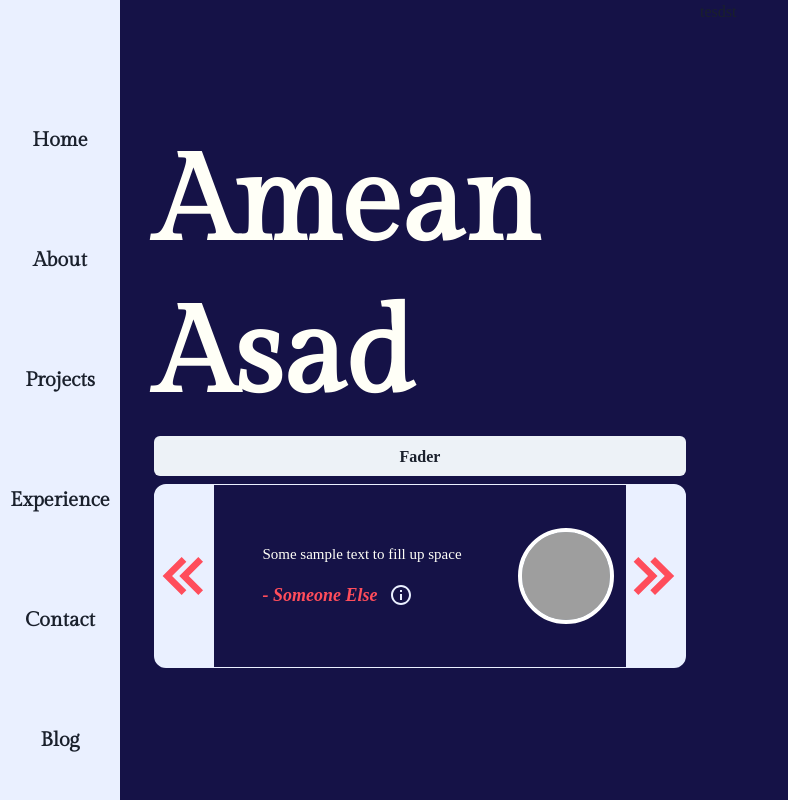
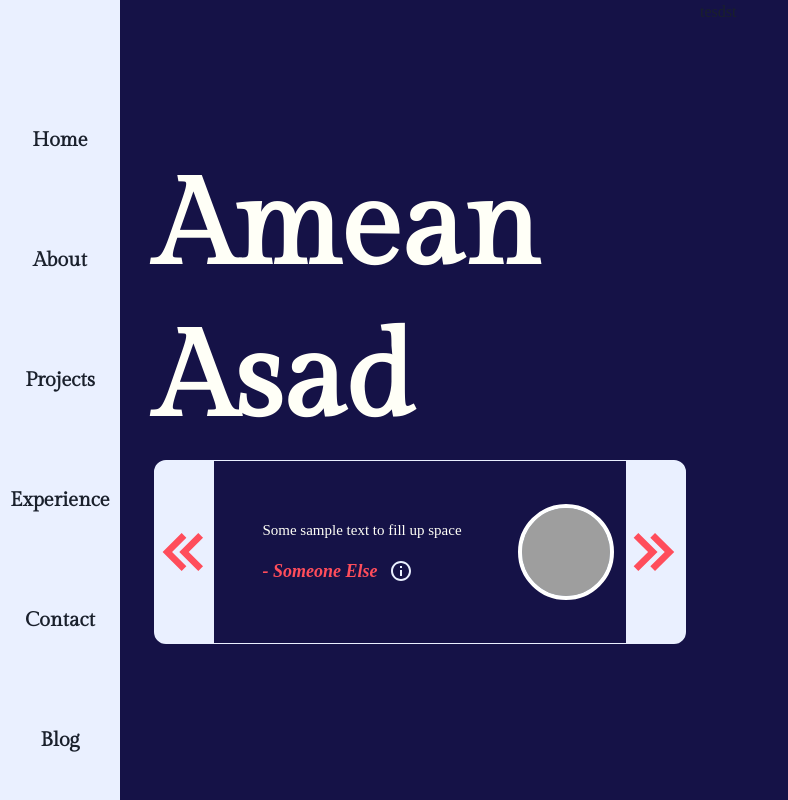
Before and after one commit to AmeanAsad/website, a Next.js app in the folder website/: page / in a window 1280 px wide. Shown: the whole page, without its empty margins (0-788 px from the left). Built offline with nearby package versions, Linux system fonts and the light colour scheme; grey boxes are pictures that could not be loaded; a web font is replaced by a local one.

Commit message:
Homepage cleanup

```diff
--- a/website/components/Homepage/Homepage.tsx
+++ b/website/components/Homepage/Homepage.tsx
@@ -15,50 +15,19 @@ import PropTypes from "prop-types";
 import Example from "./HomeTitle/HomeTitle";
 import { Canvas, useFrame } from "@react-three/fiber";
 
-type testimonialText = Array<string>;
-
 const HomePage = () => {
-    // const text: Array<string> = ["Test", "Test1", "Test2"];
-
-    const [text, setText] = useState<testimonialText>([
-        "Test1",
-        "Test2",
-        "Test3",
-    ]);
-    const { isOpen, onToggle } = useDisclosure();
-    let currentText: string = "";
-
-    if (!currentText) {
-        console.log(true, currentText);
-        currentText = text[0];
-    }
-
-    const rotateText = () => {
-        setTimeout(() => {
-            if (!isOpen) {
-                onToggle();
-                console.log("toggle");
-                // currentText = text[0];
-                text.unshift(...text.splice(-1));
-                console.log(text);
-                setText([...text]);
-            }
-        }, 500);
-    };
-
-    useEffect(() => {
-        rotateText();
-    }, [isOpen]);
-
     return (
         <Box bg="brand.darkBlue" className={styles.pageContainer}>
             <div className={styles.leftNav}>
                 <Sidebar />
             </div>
-            <Box marginTop={{
-                base: "100px",
-                md:"0"
-            }} className={styles.pageContent}>
+            <Box
+                marginTop={{
+                    base: "100px",
+                    md: "0",
+                }}
+                className={styles.pageContent}
+            >
                 <Center h="100%" w="100%">
                     <Stack marginLeft="20px" justifyContent={"center"}>
                         <Heading fontSize="15vmin" color="brand.white">
@@ -68,10 +37,8 @@ const HomePage = () => {
                         <Heading fontSize="15vmin" color="brand.white">
                             Asad
                         </Heading>
-                        <Button onClick={onToggle}> Fader </Button>
-                        <Fade in={isOpen}>
-                            <TestimonialCard text={currentText} />
-                        </Fade>
+
+                        <TestimonialCard />
                     </Stack>
                 </Center>
             </Box>
--- a/website/components/Sidebar/Sidebar.tsx
+++ b/website/components/Sidebar/Sidebar.tsx
@@ -39,7 +39,7 @@ export default function SideBar() {
         <Box
             className="Box"
             w="100%"
-            minH="100vh"
+            h={{ base: 70, md: "100vh" }}
             bg={useColorModeValue("brand.lightBlue", "gray.900")}
         >
             <SidebarContent
@@ -79,23 +79,11 @@ const SidebarContent = ({ onClose, ...rest }: SidebarProps) => {
             // borderRightColor={useColorModeValue("gray.200", "gray.700")}
             w={{ base: "full", md: 120 }}
             pos="fixed"
-            h="100%"
+            h={{ base: "100vh", md: "100%" }}
             {...rest}
         >
             <Flex direction="column" height="full">
-                <Flex
-                    h="20"
-                    alignItems="center"
-                    mx="5"
-                    // justifyContent="space-between"
-                >
-                    {/* <Text
-                        fontSize="2xl"
-                        fontFamily="monospace"
-                        fontWeight="bold"
-                    >
-                        Logo
-                    </Text> */}
+                <Flex h="20" alignItems="center" mx="5">
                     <CloseButton
                         display={{ base: "flex", md: "none" }}
                         onClick={onClose}
```
